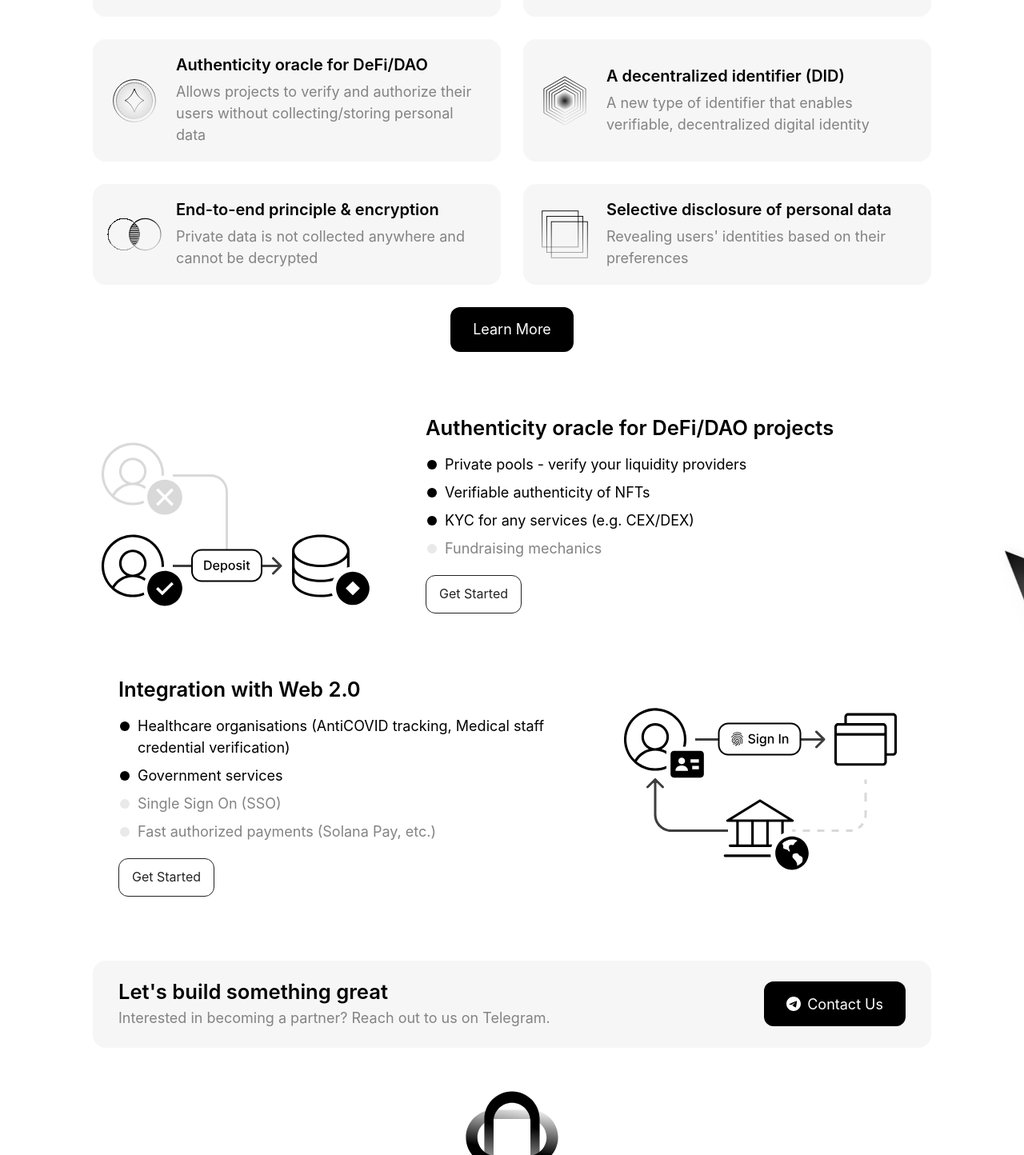
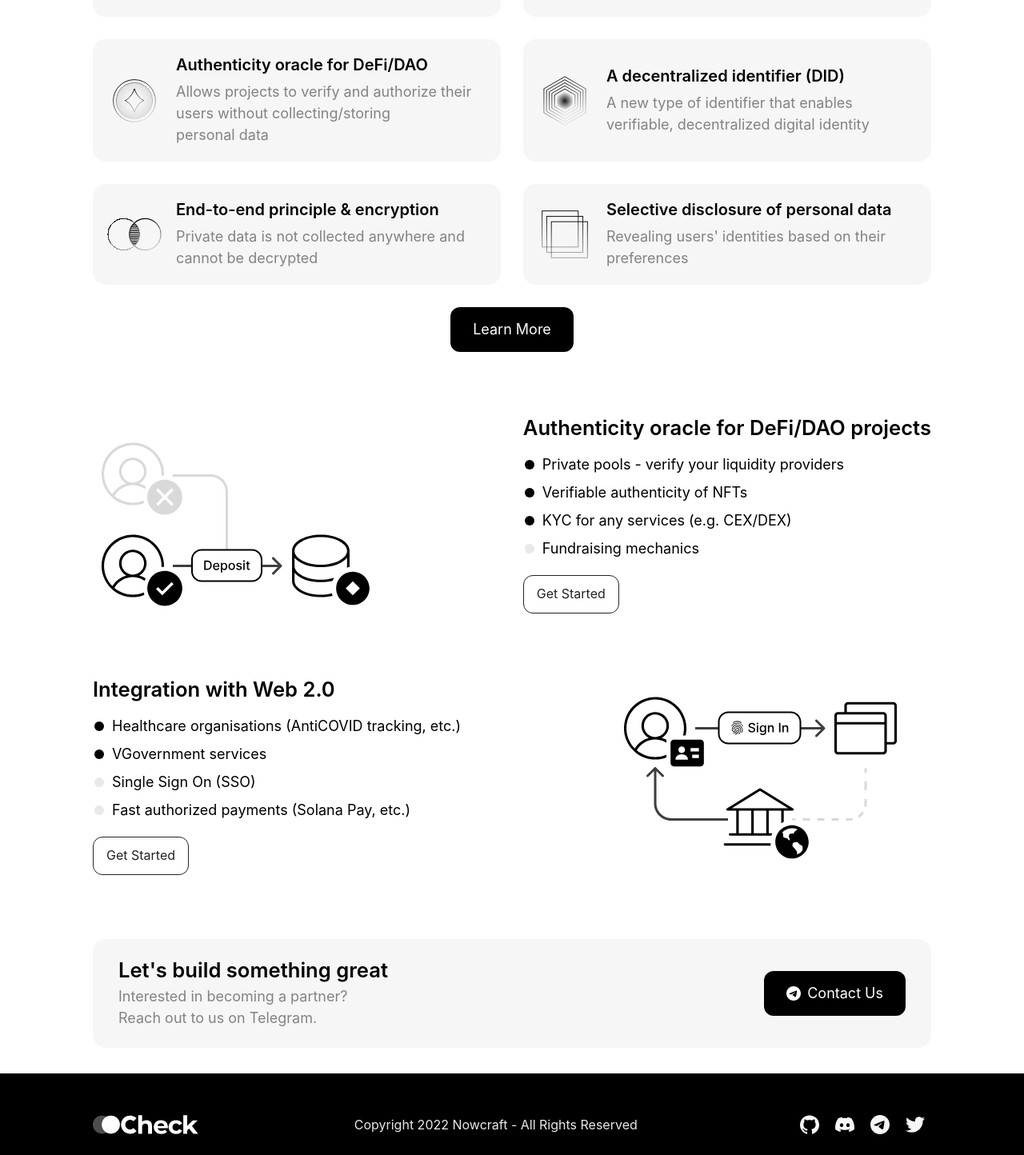
Before and after one commit to getcheck/check-website, a React (Create React App) app: page / in a window 1280 px wide. Shown: the part 1046-2490 px from the top of the page at 80% size. Built offline with nearby package versions, Linux system fonts and the light colour scheme.

Commit message:
added adaptive screens, some smooth styles and removed senseless pictures

```diff
--- a/public/index.html
+++ b/public/index.html
@@ -3,7 +3,7 @@
   <head>
     <meta charset="utf-8" />
     <link rel="icon" href="%PUBLIC_URL%/favicon.ico" />
-    <meta name="viewport" content="width=1080" />
+    <meta name="viewport" content="width=device-width, initial-scale=1" />
     <meta name="theme-color" content="#000000" />
     <meta
       name="description"
--- a/src/components/cases.tsx
+++ b/src/components/cases.tsx
@@ -11,38 +11,55 @@ import {
   Text,
   Button,
   Link,
+  useMediaQuery,
 } from '@chakra-ui/react'
 import { CircleIcon } from './icons'
 import d1 from '../assets/diagrams/1.svg'
 import d2 from '../assets/diagrams/2.svg'
 
 export const Cases = (props: BoxProps) => {
+  const [isLargerThan880] = useMediaQuery('(min-width: 880px)')
+  const [isLargerThan580] = useMediaQuery('(min-width: 580px)')
+  const authList = [
+    { active: true, text: 'Private pools - verify your liquidity providers' },
+    { active: true, text: 'Verifiable authenticity of NFTs' },
+    { active: true, text: 'KYC for any services (e.g. CEX/DEX)' },
+    { active: false, text: 'Fundraising mechanics' },
+  ]
+  const integrationList = [
+    {
+      active: true,
+      text: 'Healthcare organisations (AntiCOVID tracking, etc.)',
+    },
+    { active: true, text: 'VGovernment services' },
+    { active: false, text: 'Single Sign On (SSO)' },
+    { active: false, text: 'Fast authorized payments (Solana Pay, etc.)' },
+  ]
   return (
     <Box {...props}>
-      <Container maxW='container.lg'>
-        <Flex align='center'>
+      <Container maxW='container.lg' mt='5rem'>
+        <Flex
+          align={isLargerThan580 ? 'center' : 'start'}
+          direction={isLargerThan880 ? 'row' : 'column'}
+          justify='space-between'
+        >
           <Image src={d1} />
-          <Box ml='4rem' pr='2rem' flex='1'>
+          <Box>
             <Heading as='h3' size='lg' mb={4}>
               Authenticity oracle for DeFi/DAO projects
             </Heading>
             <List spacing={2} fontSize='lg'>
-              <ListItem as={Flex} align='flex-start'>
-                <ListIcon as={CircleIcon} boxSize={4} mt='.4rem' />
-                <Text>Private pools - verify your liquidity providers</Text>
-              </ListItem>
-              <ListItem as={Flex} align='flex-start'>
-                <ListIcon as={CircleIcon} boxSize={4} mt='.4rem' />
-                <Text>Verifiable authenticity of NFTs</Text>
-              </ListItem>
-              <ListItem as={Flex} align='flex-start'>
-                <ListIcon as={CircleIcon} boxSize={4} mt='.4rem' />
-                <Text>KYC for any services (e.g. CEX/DEX)</Text>
-              </ListItem>
-              <ListItem as={Flex} align='flex-start' color='gray.500'>
-                <ListIcon as={CircleIcon} boxSize={4} mt='.4rem' color='gray.200' />
-                <Text>Fundraising mechanics</Text>
-              </ListItem>
+              {authList.map(({ text, active }) => (
+                <ListItem as={Flex} align='flex-start'>
+                  <ListIcon
+                    as={CircleIcon}
+                    boxSize={4}
+                    mt='.4rem'
+                    color={active ? '' : 'gray.200'}
+                  />
+                  <Text>{text}</Text>
+                </ListItem>
+              ))}
             </List>
             <Link href='#contact'>
               <Button variant='outline' colorScheme='brand' mt={5}>
@@ -52,31 +69,28 @@ export const Cases = (props: BoxProps) => {
           </Box>
         </Flex>
 
-        <Flex mt='5rem'>
-          <Box pl='2rem' flex='1'>
+        <Flex
+          mt={isLargerThan880 ? '5rem' : '2rem'}
+          align={isLargerThan580 ? 'center' : 'start'}
+          direction={isLargerThan880 ? 'row' : 'column'}
+          justify='space-between'
+        >
+          <Box>
             <Heading as='h3' size='lg' mb={4}>
               Integration with Web 2.0
             </Heading>
             <List spacing={2} fontSize='lg'>
-              <ListItem as={Flex} align='flex-start'>
-                <ListIcon as={CircleIcon} boxSize={4} mt='.4rem' />
-                <Text>
-                  Healthcare organisations (AntiCOVID tracking, Medical staff credential
-                  verification)
-                </Text>
-              </ListItem>
-              <ListItem as={Flex} align='flex-start'>
-                <ListIcon as={CircleIcon} boxSize={4} mt='.4rem' />
-                <Text>Government services</Text>
-              </ListItem>
-              <ListItem as={Flex} align='flex-start' color='gray.500'>
-                <ListIcon as={CircleIcon} boxSize={4} mt='.4rem' color='gray.200' />
-                <Text>Single Sign On (SSO)</Text>
-              </ListItem>
-              <ListItem as={Flex} align='flex-start' color='gray.500'>
-                <ListIcon as={CircleIcon} boxSize={4} mt='.4rem' color='gray.200' />
-                <Text>Fast authorized payments (Solana Pay, etc.)</Text>
-              </ListItem>
+              {integrationList.map(({ text, active }) => (
+                <ListItem as={Flex} align='flex-start'>
+                  <ListIcon
+                    as={CircleIcon}
+                    boxSize={4}
+                    mt='.4rem'
+                    color={active ? '' : 'gray.200'}
+                  />
+                  <Text>{text}</Text>
+                </ListItem>
+              ))}
             </List>
             <Link href='#contact'>
               <Button variant='outline' colorScheme='brand' mt={5}>
@@ -84,7 +98,7 @@ export const Cases = (props: BoxProps) => {
               </Button>
             </Link>
           </Box>
-          <Image src={d2} ml='4rem' />
+          <Image src={d2} ml='4rem' mt={isLargerThan880 ? '' : '2rem'} />
         </Flex>
       </Container>
     </Box>
--- a/src/components/contactUs.tsx
+++ b/src/components/contactUs.tsx
@@ -1,20 +1,39 @@
-import { Container, BoxProps, Box, Flex, Heading, Text, Button, Link } from '@chakra-ui/react'
+import {
+  Container,
+  BoxProps,
+  Box,
+  Flex,
+  Heading,
+  Text,
+  Button,
+  Link,
+  useMediaQuery,
+} from '@chakra-ui/react'
 import { TelegramIcon } from './icons'
 
 export const ContactUs = (props: BoxProps) => {
+  const [isLargerThan620] = useMediaQuery('(min-width: 620px)')
   return (
     <Box {...props}>
       <Container maxW='container.lg'>
-        <Flex align='center' justify='space-between' px={8} py={6} bg='gray.100' borderRadius='2xl'>
-          <Box>
+        <Flex
+          align='center'
+          justify='space-between'
+          px={8}
+          py={6}
+          bg='gray.100'
+          borderRadius='2xl'
+          direction={isLargerThan620 ? 'row' : 'column'}
+        >
+          <Box justifyContent='center' textAlign={isLargerThan620 ? 'start' : 'center'}>
             <Heading as='h2' size='lg' mb={1}>
               Let's build something great
             </Heading>
-            <Text fontSize='lg' color='gray.500'>
-              Interested in becoming a partner? Reach out to us on Telegram.
+            <Text fontSize='lg' color='gray.500' whiteSpace={'pre-line'}>
+              {'Interested in becoming a partner?\nReach out to us on Telegram.'}
             </Text>
           </Box>
-          <Link href='https://t.me/emvesper' target='_blank'>
+          <Link href='https://t.me/emvesper' target='_blank' mt={isLargerThan620 ? '0' : '1rem'}>
             <Button
               leftIcon={<TelegramIcon color='white' />}
               size='lg'
--- a/src/components/features/index.tsx
+++ b/src/components/features/index.tsx
@@ -8,6 +8,7 @@ import {
   Center,
   Button,
   Link,
+  useMediaQuery,
 } from '@chakra-ui/react'
 import Card from './card'
 import il1 from '../../assets/illustrations/8.svg'
@@ -18,73 +19,57 @@ import il5 from '../../assets/illustrations/29.svg'
 import il6 from '../../assets/illustrations/1.svg'
 
 export const Features = (props: BoxProps) => {
+  const featuresCards = [
+    {
+      src: il1,
+      title: 'Self-sovereign identity',
+      subtitle: 'Verifiable credentials\n Permissionless',
+    },
+    {
+      src: il2,
+      title: 'Full power of decentralization',
+      subtitle: 'Solana-based registry\n  Decentralized communication on Libp2p',
+    },
+    {
+      src: il3,
+      title: 'Authenticity oracle for DeFi/DAO',
+      subtitle:
+        'Allows projects to verify and authorize their users without collecting/storing\n personal data',
+    },
+    {
+      src: il4,
+      title: 'A decentralized identifier (DID)',
+      subtitle: 'A new type of identifier that enables verifiable, decentralized digital identity',
+    },
+    {
+      src: il5,
+      title: 'End-to-end principle & encryption',
+      subtitle: 'Private data is not collected anywhere and cannot be decrypted',
+    },
+    {
+      src: il6,
+      title: 'Selective disclosure of personal data',
+      subtitle: " Revealing users' identities based on their preferences",
+    },
+  ]
+  const [isLargerThan880] = useMediaQuery('(min-width: 880px)')
   return (
     <Box {...props}>
       <Container maxW='container.lg'>
         <Heading as='h2' size='xl' textAlign='center'>
           Check Protocol in a nutshell
         </Heading>
-        <SimpleGrid columns={2} spacing={7} mt={8}>
-          <Card src={il1}>
-            <Heading as='h3' size='md' mb={2}>
-              Self-sovereign identity
-            </Heading>
-            <Text fontSize='lg' color='gray.500'>
-              Verifiable credentials
-            </Text>
-            <Text fontSize='lg' color='gray.500'>
-              Permissionless
-            </Text>
-          </Card>
-
-          <Card src={il2}>
-            <Heading as='h3' size='md' mb={2}>
-              Full power of decentralization
-            </Heading>
-            <Text fontSize='lg' color='gray.500'>
-              Solana-based registry
-            </Text>
-            <Text fontSize='lg' color='gray.500'>
-              Decentralized communication on Libp2p
-            </Text>
-          </Card>
-
-          <Card src={il3}>
-            <Heading as='h3' size='md' mb={2}>
-              Authenticity oracle for DeFi/DAO
-            </Heading>
-            <Text fontSize='lg' color='gray.500'>
-              Allows projects to verify and authorize their users without collecting/storing
-              personal data
-            </Text>
-          </Card>
-
-          <Card src={il4}>
-            <Heading as='h3' size='md' mb={2}>
-              A decentralized identifier (DID)
-            </Heading>
-            <Text fontSize='lg' color='gray.500'>
-              A new type of identifier that enables verifiable, decentralized digital identity
-            </Text>
-          </Card>
-
-          <Card src={il5}>
-            <Heading as='h3' size='md' mb={2}>
-              End-to-end principle & encryption
-            </Heading>
-            <Text fontSize='lg' color='gray.500'>
-              Private data is not collected anywhere and cannot be decrypted
-            </Text>
-          </Card>
-
-          <Card src={il6}>
-            <Heading as='h3' size='md' mb={2}>
-              Selective disclosure of personal data
-            </Heading>
-            <Text fontSize='lg' color='gray.500'>
-              Revealing users' identities based on their preferences
-            </Text>
-          </Card>
+        <SimpleGrid columns={isLargerThan880 ? 2 : 1} spacing={7} mt={8}>
+          {featuresCards.map(({ src, title, subtitle }) => (
+            <Card src={src}>
+              <Heading as='h3' size='md' mb={2}>
+                {title}
+              </Heading>
+              <Text fontSize='lg' color='gray.500' whiteSpace='pre-line'>
+                {subtitle}
+              </Text>
+            </Card>
+          ))}
         </SimpleGrid>
         <Center mt={7}>
           <Link href='#contact'>
--- a/src/components/header/navbar.tsx
+++ b/src/components/header/navbar.tsx
@@ -1,17 +1,18 @@
 import React from 'react'
-import { Flex, Link } from '@chakra-ui/react'
+import { Flex, Link, useMediaQuery } from '@chakra-ui/react'
 import { Link as ReachLink } from '@reach/router'
 import Logo from '../logo'
 import SocialNetworks from '../socialNetworks'
 import Nav from './nav'
 
 export const Navbar = () => {
+  const [isLargerThan880] = useMediaQuery('(min-width: 880px)')
   return (
     <Flex h='5rem' align='center' justify='space-between'>
       <Link as={ReachLink} to='/'>
         <Logo />
       </Link>
-      <Nav />
+      {isLargerThan880 && <Nav />}
       <SocialNetworks />
     </Flex>
   )
--- a/src/styles/theme.ts
+++ b/src/styles/theme.ts
@@ -5,7 +5,7 @@ const styles: Styles = {
   global: (props) => ({
     'html, body': {
       color: 'black',
-      overflowX: 'hidden',
+      scrollBehavior: 'smooth',
     },
   }),
 }
--- a/src/views/index.tsx
+++ b/src/views/index.tsx
@@ -5,13 +5,11 @@ import Features from '../components/features'
 import Cases from '../components/cases'
 import ContactUs from '../components/contactUs'
 import Footer from '../components/footer'
-import FlyingObjects from '../components/flyingObjects'
 import collect from '../assets/illustrations/12.svg'
-import partner from '../assets/illustrations/97.svg'
 
 export const Root = () => (
   <>
-    <FlyingObjects />
+    {/*<FlyingObjects />*/}
     <Header />
     <Hero mt='5rem' />
     <Center>
@@ -20,9 +18,6 @@ export const Root = () => (
     <Features id='features' />
     <Cases mt='5rem' />
     <ContactUs mt='5rem' id='contact' />
-    <Center mt='1rem'>
-      <Image src={partner} boxSize='12rem' />
-    </Center>
     <Footer mt='2rem' />
   </>
 )
```
Also changed, not shown: src/components/footer/navbar.tsx (+9 -2 lines), src/components/hero.tsx (+21 -12 lines).
